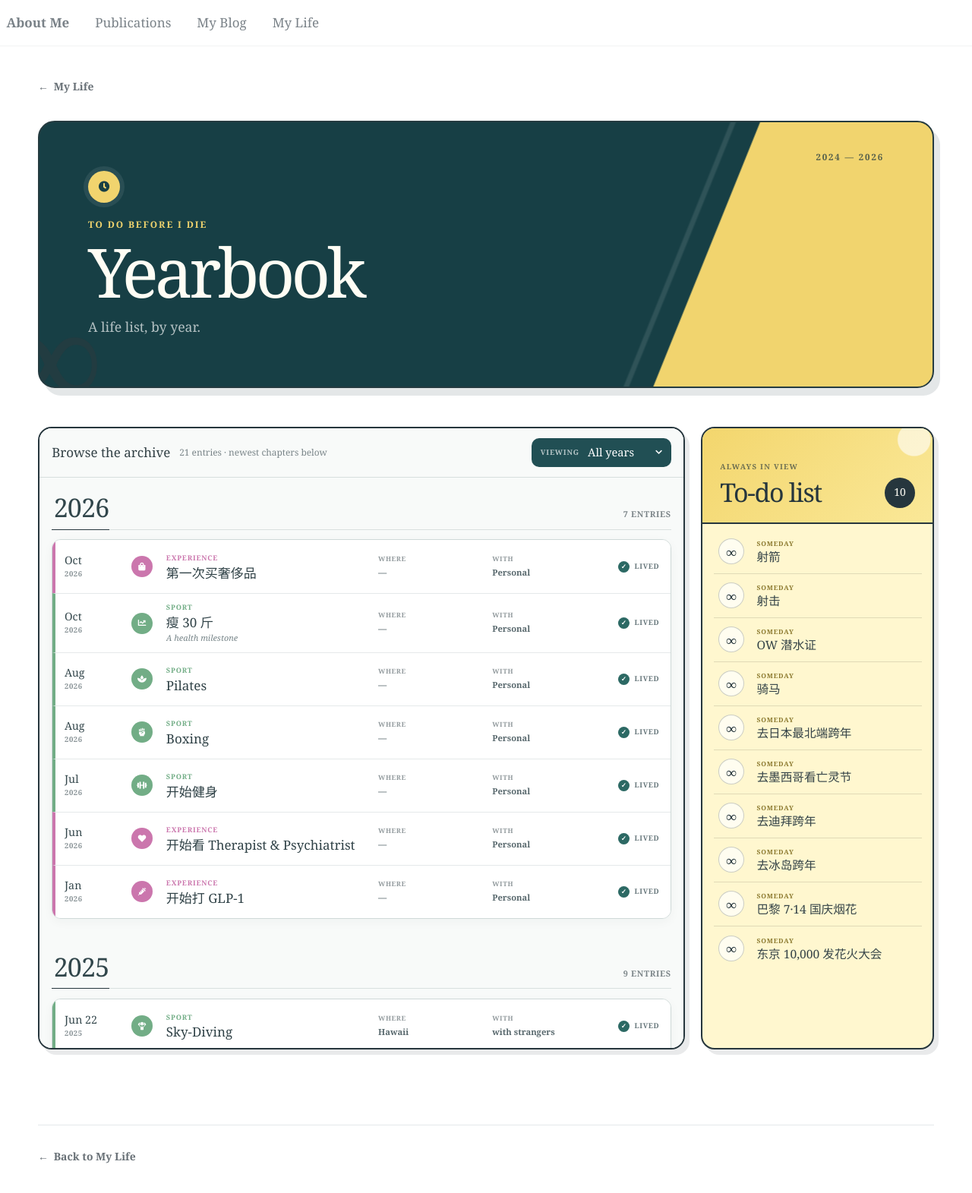
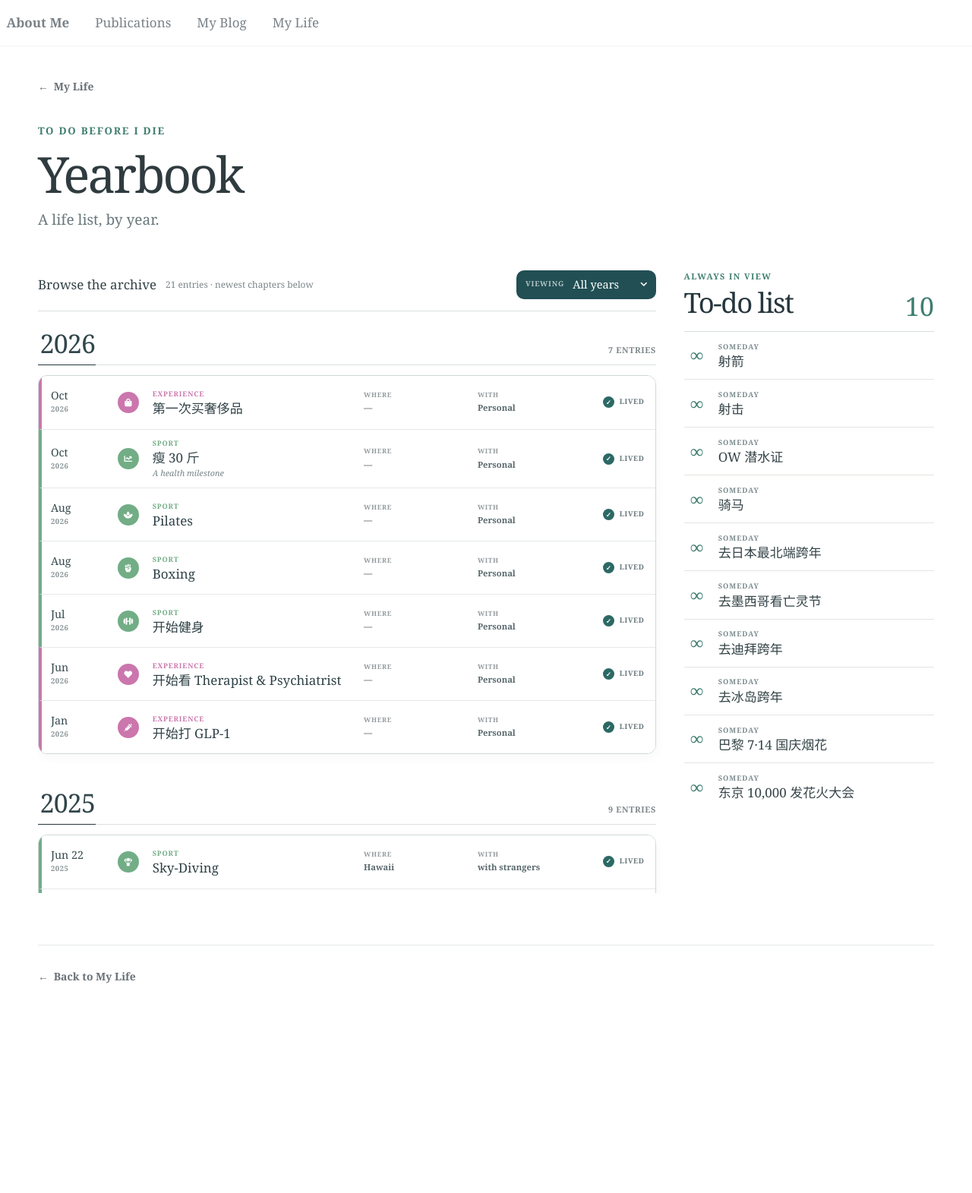
Before and after one commit to Cathylixi/Cathylixi.github.io, a Jekyll site: the page built from _pages/life-yearbook.md, in a window 1280 px wide. Shown: the top 1571 px of the page at 76% size. Built offline with Jekyll 4.4.1, drawn with Linux system fonts in a browser that asks for light colours.

Commit message:
Align Yearbook with the reading layout

```diff
--- a/_sass/_yearbook.scss
+++ b/_sass/_yearbook.scss
@@ -1,5 +1,5 @@
 /* ==========================================================================
-   YEARBOOK — full-width split workspace
+   YEARBOOK — editorial split workspace, aligned with Reading & Watching
    ========================================================================== */
 
 .life-section.life-section--yearbook {
@@ -10,114 +10,81 @@
 
 .life-section--yearbook .life-section__header {
   position: relative;
-  min-height: 285px;
-  margin-top: 2rem;
-  padding: clamp(2.3rem, 5vw, 4.2rem) clamp(2rem, 5vw, 4.5rem);
-  padding-right: clamp(15rem, 31vw, 24rem);
-  overflow: hidden;
-  color: #fffdf4;
-  background:
-    linear-gradient(112deg, transparent 0 69%, rgba(255, 255, 255, 0.1) 69.2% 69.55%, transparent 69.75%),
-    linear-gradient(112deg, #173f45 0 72%, #f1d46e 72.15% 100%);
-  border: 2px solid #253b40;
-  border-radius: 22px;
-  box-shadow: 8px 10px 0 rgba(37, 59, 64, 0.12);
+  max-width: 780px;
+  min-height: 0;
+  margin: 2.25rem 0 3rem;
+  padding: 0;
+  overflow: visible;
+  color: #2f3b3f;
+  background: transparent;
+  border: 0;
+  border-radius: 0;
+  box-shadow: none;
 }
 
-.life-section--yearbook .life-section__header:before {
-  content: "2024 — 2026";
-  position: absolute;
-  top: 2.2rem;
-  right: clamp(2rem, 5vw, 4rem);
-  z-index: 1;
-  color: rgba(37, 59, 64, 0.76);
-  font-size: 0.68rem;
+.life-section--yearbook .life-section__header:before,
+.life-section--yearbook .life-section__header:after,
+.life-section--yearbook .life-section__header .life-section__icon {
+  display: none;
+}
+
+.life-section--yearbook .life-section__header > p {
+  margin: 0 0 0.75rem;
+  color: #3f7d70;
+  font-size: 0.78rem;
   font-weight: 800;
-  letter-spacing: 0.16em;
+  letter-spacing: 0.13em;
   text-transform: uppercase;
 }
 
-.life-section--yearbook .life-section__header:after {
-  content: "∞";
-  position: absolute;
-  right: clamp(2rem, 5vw, 4.25rem);
-  bottom: -0.18em;
-  width: auto;
-  height: auto;
-  color: rgba(37, 59, 64, 0.78);
-  background: transparent;
-  font-family: Georgia, "Times New Roman", serif;
-  font-size: clamp(7.5rem, 15vw, 11.5rem);
-  line-height: 0.86;
-  border-radius: 0;
-}
-
-.life-section--yearbook .life-section__header .life-section__icon {
-  width: 42px;
-  height: 42px;
-  color: #173f45;
-  background: #f1d46e;
-  font-size: 0.86rem;
-  box-shadow: 0 0 0 6px rgba(255, 255, 255, 0.08);
-}
-
-.life-section--yearbook .life-section__header > p {
-  margin-top: 1.2rem;
-  color: #f1d46e;
-  font-size: 0.7rem;
-}
-
 .life-section--yearbook .life-section__header h1 {
-  color: #fffdf4;
-  font-size: clamp(3.4rem, 7vw, 5.65rem);
-  letter-spacing: -0.055em;
+  margin: 0;
+  color: #2f3b3f;
+  font-size: clamp(2.5rem, 5.6vw, 3.85rem);
+  letter-spacing: -0.045em;
 }
 
 .page__content .life-section--yearbook .life-section__intro {
-  max-width: 520px;
+  max-width: 620px;
   margin-top: 0.8rem;
-  color: rgba(255, 255, 255, 0.68);
-  font-size: 1.04rem;
+  color: #69777b;
+  font-size: 1.12rem;
+  line-height: 1.55;
 }
 
 .life-section--yearbook .life-section__body {
-  padding: clamp(2rem, 4vw, 3rem) 0 4rem;
+  padding: 0 0 4rem;
 }
 
 .yearbook-dense {
   display: grid;
-  grid-template-columns: minmax(0, 1fr) minmax(285px, 0.36fr);
-  gap: 1.25rem;
+  grid-template-columns: minmax(0, 1.8fr) minmax(280px, 0.72fr);
+  gap: clamp(1rem, 2.2vw, 1.6rem);
   align-items: start;
   color: #334146;
 }
 
-.yearbook-archive-pane,
-.yearbook-wishlist {
+/* The archive is the only independently scrolling region on desktop. */
+.yearbook-archive-pane {
   height: clamp(620px, 72vh, 820px);
-  border: 2px solid #26363d;
-  border-radius: 18px;
-  box-shadow: 6px 7px 0 rgba(38, 54, 61, 0.1);
-}
-
-.yearbook-archive-pane {
-  padding: 0 0.95rem 1rem;
+  padding: 0 0.55rem 0 0;
   overflow-x: hidden;
   overflow-y: auto;
-  background: #f8faf9;
+  background: transparent;
+  border: 0;
+  border-radius: 0;
+  box-shadow: none;
   scrollbar-color: #9cafad transparent;
   scrollbar-width: thin;
   scroll-behavior: smooth;
   -webkit-overflow-scrolling: touch;
 }
 
-.yearbook-archive-pane::-webkit-scrollbar,
-.yearbook-wishlist__list::-webkit-scrollbar {
+.yearbook-archive-pane::-webkit-scrollbar {
   width: 8px;
 }
 
-.yearbook-archive-pane::-webkit-scrollbar-thumb,
-.yearbook-wishlist__list::-webkit-scrollbar-thumb {
+.yearbook-archive-pane::-webkit-scrollbar-thumb {
   background: #9cafad;
   border: 2px solid transparent;
   border-radius: 999px;
@@ -126,13 +93,15 @@
 
 .yearbook-archive-pane .yearbook-year-picker {
   top: 0;
-  margin: 0 -0.95rem 1.2rem;
-  padding: 0.75rem 0.95rem;
-  background: rgba(248, 250, 249, 0.96);
+  z-index: 3;
+  margin: 0 0 1.35rem;
+  padding: 0 0 0.9rem;
+  background: rgba(255, 255, 255, 0.96);
   border: 0;
   border-bottom: 1px solid #d7dfdd;
-  border-radius: 16px 16px 0 0;
+  border-radius: 0;
   box-shadow: none;
+  backdrop-filter: blur(8px);
 }
 
 .yearbook-archive-pane .yearbook-results {
@@ -176,35 +145,37 @@
   padding-bottom: 0.2rem;
 }
 
+/* The to-do list is a natural-height sidebar, not another scroll box. */
 .yearbook-wishlist {
   position: sticky;
   top: 1rem;
-  display: flex;
   align-self: start;
-  flex-direction: column;
-  overflow: hidden;
-  background: #fff7cf;
-  border-color: #26363d;
+  height: auto;
+  margin: 0;
+  overflow: visible;
+  background: transparent;
+  border: 0;
+  border-radius: 0;
+  box-shadow: none;
 }
 
 .yearbook-wishlist__header {
   display: flex;
-  min-height: 126px;
-  align-items: flex-end;
+  align-items: end;
   justify-content: space-between;
   gap: 1rem;
-  padding: 1.35rem 1.35rem 1.15rem;
+  min-height: 0;
+  padding: 0 0 0.9rem;
   color: #26363d;
-  background:
-    radial-gradient(circle at 92% 12%, rgba(255, 255, 255, 0.6) 0 7%, transparent 7.5%),
-    linear-gradient(135deg, #f3d66d, #fae898);
-  border-bottom: 2px solid #26363d;
+  background: transparent;
+  border: 0;
+  border-bottom: 1px solid #d7dfdd;
 }
 
 .page__content .yearbook-wishlist__header p {
-  margin: 0 0 0.35rem;
-  color: rgba(38, 54, 61, 0.66);
-  font-size: 0.57rem;
+  margin: 0 0 0.28rem;
+  color: #3f7d70;
+  font-size: 0.64rem;
   font-weight: 900;
   letter-spacing: 0.13em;
   text-transform: uppercase;
@@ -215,41 +186,40 @@
   padding: 0;
   color: #26363d;
   font-family: Georgia, "Times New Roman", serif;
-  font-size: 2rem;
+  font-size: clamp(1.75rem, 3vw, 2.15rem);
   font-weight: normal;
   letter-spacing: -0.04em;
   border: 0;
 }
 
 .yearbook-wishlist__header > span {
-  display: grid;
-  width: 40px;
-  height: 40px;
+  display: block;
+  width: auto;
+  height: auto;
   flex: 0 0 auto;
-  place-items: center;
-  color: #fffdf4;
-  background: #26363d;
-  border-radius: 50%;
-  font-size: 0.82rem;
+  color: #3f7d70;
+  background: transparent;
+  border-radius: 0;
+  font-family: Georgia, "Times New Roman", serif;
+  font-size: 2rem;
+  line-height: 1;
 }
 
 .yearbook-wishlist__list {
   min-height: 0;
-  padding: 0.45rem 0.85rem 0.8rem;
-  overflow-y: auto;
-  scrollbar-color: #b8a85d transparent;
-  scrollbar-width: thin;
-  -webkit-overflow-scrolling: touch;
+  padding: 0;
+  overflow: visible;
 }
 
 .yearbook-wish {
   display: grid;
-  min-height: 58px;
-  grid-template-columns: 38px minmax(0, 1fr);
-  gap: 0.75rem;
+  min-height: 62px;
+  grid-template-columns: 34px minmax(0, 1fr);
+  gap: 0.65rem;
   align-items: center;
-  padding: 0.65rem 0.35rem;
-  border-bottom: 1px solid rgba(67, 71, 53, 0.16);
+  padding: 0.75rem 0;
+  background: transparent;
+  border-bottom: 1px solid rgba(67, 71, 53, 0.14);
 }
 
 .yearbook-wish:last-child {
@@ -257,24 +227,24 @@
 }
 
 .yearbook-wish__infinity {
-  display: grid;
-  width: 34px;
-  height: 34px;
-  place-items: center;
-  color: #26363d;
-  background: rgba(255, 255, 255, 0.68);
-  border: 1px solid rgba(38, 54, 61, 0.24);
-  border-radius: 50%;
+  display: block;
+  width: auto;
+  height: auto;
+  color: #3f7d70;
+  background: transparent;
+  border: 0;
+  border-radius: 0;
   font-family: Georgia, "Times New Roman", serif;
-  font-size: 1.15rem;
+  font-size: 1.45rem;
   line-height: 1;
+  text-align: center;
 }
 
 .yearbook-wish small {
   display: block;
   margin-bottom: 0.08rem;
-  color: #8b792e;
-  font-size: 0.5rem;
+  color: #7c8b8e;
+  font-size: 0.55rem;
   font-weight: 900;
   letter-spacing: 0.1em;
   text-transform: uppercase;
@@ -285,9 +255,9 @@
   overflow: hidden;
   color: #354448;
   font-family: Georgia, "Times New Roman", serif;
-  font-size: 0.92rem;
+  font-size: 1rem;
   font-weight: normal;
-  line-height: 1.2;
+  line-height: 1.25;
   text-overflow: ellipsis;
   white-space: nowrap;
 }
@@ -307,34 +277,13 @@
 }
 
 @media (max-width: 860px) {
-  .life-section--yearbook .life-section__header {
-    min-height: 255px;
-    padding-right: 12rem;
-    background:
-      linear-gradient(112deg, transparent 0 75%, rgba(255, 255, 255, 0.1) 75.2% 75.55%, transparent 75.75%),
-      linear-gradient(112deg, #173f45 0 78%, #f1d46e 78.15% 100%);
-  }
-
-  .life-section--yearbook .life-section__header:before {
-    right: 1.4rem;
-  }
-
-  .life-section--yearbook .life-section__header:after {
-    right: 1.35rem;
-    font-size: 7rem;
-  }
-
   .yearbook-dense {
     grid-template-columns: 1fr;
   }
 
-  .yearbook-archive-pane,
-  .yearbook-wishlist {
+  .yearbook-archive-pane {
     height: auto;
-    max-height: none;
-  }
-
-  .yearbook-archive-pane {
+    padding-right: 0;
     overflow: visible;
   }
 
@@ -346,7 +295,7 @@
   .yearbook-wishlist__list {
     display: grid;
     grid-template-columns: repeat(2, minmax(0, 1fr));
-    overflow: visible;
+    column-gap: 1.25rem;
   }
 
   .yearbook-wish:nth-last-child(2) {
@@ -361,30 +310,11 @@
   }
 
   .life-section--yearbook .life-section__header {
-    min-height: 235px;
-    margin-right: -1rem;
-    margin-left: -1rem;
-    padding: 2rem 1.25rem 2.4rem;
-    background: #173f45;
-    border-right: 0;
-    border-left: 0;
-    border-radius: 0;
-    box-shadow: none;
-  }
-
-  .life-section--yearbook .life-section__header:before {
-    top: auto;
-    right: 1.2rem;
-    bottom: 1rem;
-    color: rgba(241, 212, 110, 0.82);
-  }
-
-  .life-section--yearbook .life-section__header:after {
-    display: none;
+    margin: 1.5rem 0 2.25rem;
   }
 
   .life-section--yearbook .life-section__header h1 {
-    font-size: clamp(3rem, 16vw, 4.2rem);
+    font-size: clamp(2.65rem, 14vw, 3.7rem);
   }
 
   .life-section--yearbook .life-section__body {
@@ -421,15 +351,7 @@
   }
 
   .yearbook-wish:nth-last-child(2) {
-    border-bottom: 1px solid rgba(67, 71, 53, 0.16);
-  }
-
-  .yearbook-archive-pane,
-  .yearbook-wishlist {
-    border-right-width: 1px;
-    border-left-width: 1px;
-    border-radius: 14px;
-    box-shadow: 4px 5px 0 rgba(38, 54, 61, 0.08);
+    border-bottom: 1px solid rgba(67, 71, 53, 0.14);
   }
 
   .yearbook-year-picker__title p {
```
